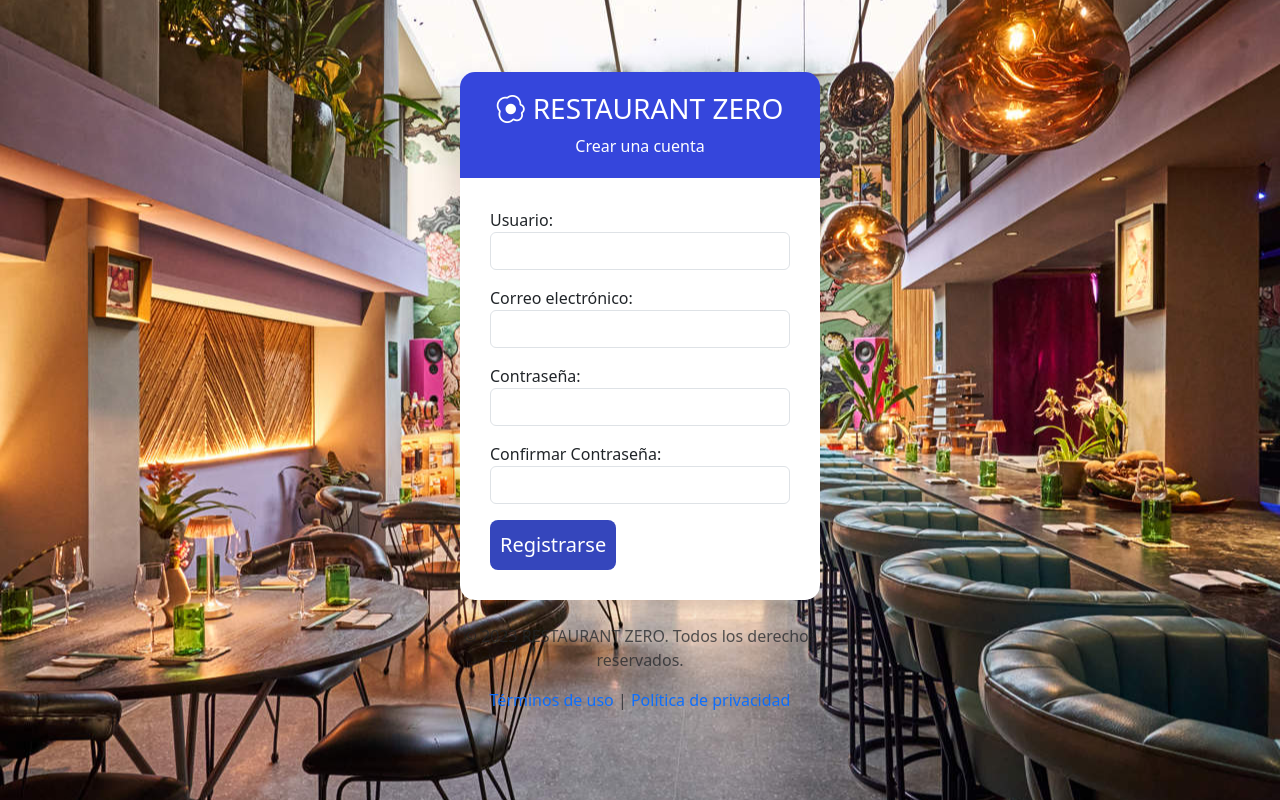
After one commit to CG-2005/Restaurante_v1, a Django app: page /accounts/register/ in a window 1280 px wide. The commit adds this page. Run offline with Django 5.2, Linux system fonts and the light colour scheme; some libraries are stand-ins or nearby versions.

Commit message:
registro usuarios

```diff
--- a/apps/accounts/forms.py
+++ b/apps/accounts/forms.py
@@ -12,3 +12,29 @@ class LoginForm(forms.Form):
         label='Recordar mis datos',
         required=False, initial=False,
         widget=forms.CheckboxInput(attrs={'class': 'form-check-input'}))
+
+class RegistrationForm(forms.Form):
+    username = forms.CharField(label='Usuario',
+                max_length=150, required=True,
+                widget=forms.TextInput(attrs={'class': 'form-control'}))
+    email = forms.EmailField(label='Correo electrónico',
+                required=True,
+                widget=forms.EmailInput(attrs={'class': 'form-control'}))
+    password1 = forms.CharField(
+        label='Contraseña',
+        widget=forms.PasswordInput(attrs={'class': 'form-control'}),
+        required=True)
+    password2 = forms.CharField(
+        label='Confirmar Contraseña',
+        widget=forms.PasswordInput(attrs={'class': 'form-control'}),
+        required=True)
+
+    def clean(self):
+        cleaned_data = super().clean()
+        password1 = cleaned_data.get("password1")
+        password2 = cleaned_data.get("password2")
+
+        if password1 and password2 and password1 != password2:
+            raise forms.ValidationError("Las contraseñas no coinciden.")
+
+        return cleaned_data
--- a/apps/accounts/urls.py
+++ b/apps/accounts/urls.py
@@ -7,4 +7,5 @@ urlpatterns = [
     path('login/', views.login_view, name='login'),
     path('logout/', views.logout_view, name='logout'),
     path('users/', views.UserListView.as_view(), name='user_list'),
+    path('register/', views.RegisterUserView.as_view(), name='register'),
 ]
--- a/apps/accounts/views.py
+++ b/apps/accounts/views.py
@@ -1,41 +1,58 @@
-from django.shortcuts import render
-from .forms import LoginForm
+from django.shortcuts import render, redirect
+from django.contrib.auth import authenticate, login, logout
+from .forms import LoginForm, RegistrationForm
 from .models import AppUser
-from django.views.generic import ListView
-from django.contrib.auth import authenticate, login
-from django.shortcuts import redirect
-from django.contrib.auth import logout
+from django.views.generic import ListView, View
 from django.contrib.auth.mixins import LoginRequiredMixin
 
 def login_view(request):
-
     form = LoginForm()
 
     if request.method == 'POST':
         form = LoginForm(request.POST)
         if form.is_valid():
+            # Aquí iría la lógica de autenticación del usuario
             username = form.cleaned_data['username']
             password = form.cleaned_data['password']
             remember_me = form.cleaned_data['remember_me']
+            # Autenticación y redirección según sea necesario
             usuario = authenticate(request, username=username, password=password)
             if usuario is not None:
                 login(request, usuario)
 
-                return redirect('main_index')
+                # Redirigir a la página principal o a la que corresponda
+                return redirect('index_user')
             else:
-                form.add_error(None, 'Nombre de usuario o contraseña incorrectos.')
+                form.add_error(None, 'Credenciales inválidas')
     context = {
-            'form': form,
+        'form': form,
     }
-
     return render(request, 'accounts/login.html', context)
 
 def logout_view(request):
     logout(request)
     return redirect('main_index')
 
-class UserListView(LoginRequiredMixin ,ListView):
+class UserListView(LoginRequiredMixin, ListView):
     login_url = 'accounts:login'
     model = AppUser
     template_name = 'accounts/user_list.html'
     context_object_name = 'users'
+
+class RegisterUserView(View):
+    def get(self, request):
+        form = RegistrationForm()
+        return render(request, 'accounts/register.html', {'form': form})
+
+    def post(self, request):
+        form = RegistrationForm(request.POST)
+        if form.is_valid():
+            username = form.cleaned_data['username']
+            email = form.cleaned_data['email']
+            password = form.cleaned_data['password1']
+
+            user = AppUser.objects.create_user(username=username, email=email, password=password)
+            user.save()
+
+            return redirect('accounts:login')
+        return render(request, 'accounts/register.html', {'form': form})
--- /dev/null
+++ b/templates/accounts/register.html
@@ -0,0 +1,129 @@
+{% extends 'main/base.html' %}
+{% load static %}
+
+{% block extra_head %}
+<link rel="stylesheet" href="https://cdn.jsdelivr.net/npm/bootstrap-icons@1.10.0/font/bootstrap-icons.css">
+    <style>
+        body {
+            background-color: #f8f9fa;
+            height: 100vh;
+            display: flex;
+            align-items: center;
+            background-image: linear-gradient(rgba(255, 255, 255, 0.9), rgba(255, 255, 255, 0.9));
+            background-size: 30px;
+        }
+
+        body{
+            background: url("{% static 'restaurant.jpg' %}") no-repeat center center fixed;
+            background-size: cover;
+        }
+
+        .login-container {
+            max-width: 400px;
+            width: 100%;
+            padding: 20px;
+            margin: auto;
+        }
+        .login-card {
+            border: none;
+            border-radius: 15px;
+            box-shadow: 0 10px 30px rgba(0, 0, 0, 0.1);
+            overflow: hidden;
+        }
+        .login-header {
+            background-color: #3546dc;
+            color: white;
+            text-align: center;
+            padding: 20px;
+        }
+        .login-body {
+            padding: 30px;
+            background-color: white;
+        }
+        .form-control:focus {
+            border-color: #dc3545;
+            box-shadow: 0 0 0 0.25rem rgba(220, 53, 69, 0.25);
+        }
+        .btn-login {
+            background-color: #3546bc;
+            border: none;
+            color: white;
+            padding: 10px;
+            transition: all 0.3s;
+        }
+        .btn-login:hover {
+            background-color: #bb2d3b;
+            transform: translateY(-2px);
+        }
+        .divider {
+            display: flex;
+            align-items: center;
+            text-align: center;
+            color: #6c757d;
+            margin: 20px 0;
+        }
+        .divider::before,
+        .divider::after {
+            content: '';
+            flex: 1;
+            border-bottom: 1px solid #dee2e6;
+        }
+        .divider::before {
+            margin-right: .5em;
+        }
+        .divider::after {
+            margin-left: .5em;
+        }
+        .login-footer {
+            text-align: center;
+            padding: 20px;
+            background-color: #f8f9fa;
+            border-top: 1px solid #dee2e6;
+        }
+        .social-btn {
+            width: 40px;
+            height: 40px;
+            border-radius: 50%;
+            display: inline-flex;
+            align-items: center;
+            justify-content: center;
+            color: white;
+            margin: 0 5px;
+            text-decoration: none;
+        }
+        .link-primary {
+            color: #dc3545;
+            text-decoration: none;
+        }
+        .link-primary:hover {
+            text-decoration: underline;
+        }
+    </style>
+{% endblock %}
+
+{% block content %}
+<div class="login-container">
+        <div class="login-card">
+            <div class="login-header">
+                <h3><i class="bi bi-egg-fried me-2"></i>RESTAURANT ZERO</h3>
+                <p class="mb-0">Crear una cuenta</p>
+            </div>
+
+            <div class="login-body">
+                <form action="{% url 'accounts:register' %}" method="post">
+                    {% csrf_token %}
+                    {{ form.as_p }}
+
+                    <div class="mt-3">
+                        <button type="submit" class="btn btn-login btn-lg">Registrarse</button>
+                    </div>
+                </form>
+            </div>
+        </div>
+
+        <div class="text-center mt-4">
+            <p class="text-muted">&copy; 2023 RESTAURANT ZERO. Todos los derechos reservados.</p>
+            <p class="text-muted"><a href="#" class="link-primary">Términos de uso</a> | <a href="#" class="link-primary">Política de privacidad</a></p>
+        </div>
+    </div>
+{% endblock %}
```
Also changed, not shown: templates/accounts/login.html (+10 -1 lines), db.sqlite3.
